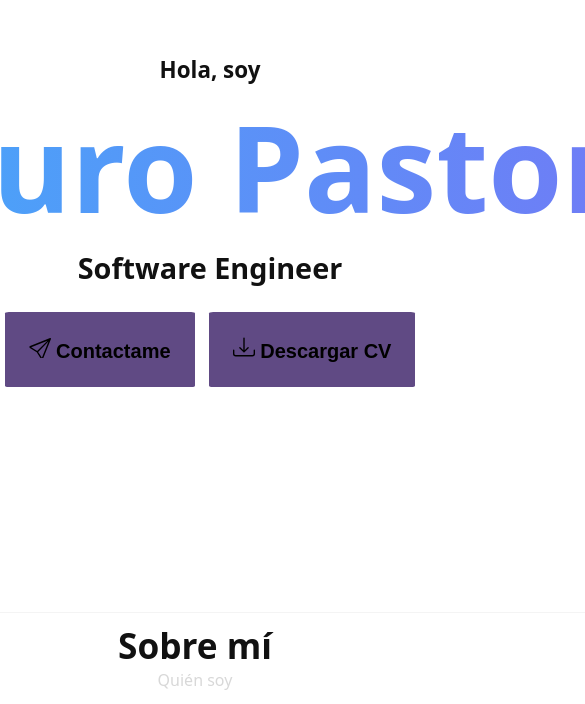
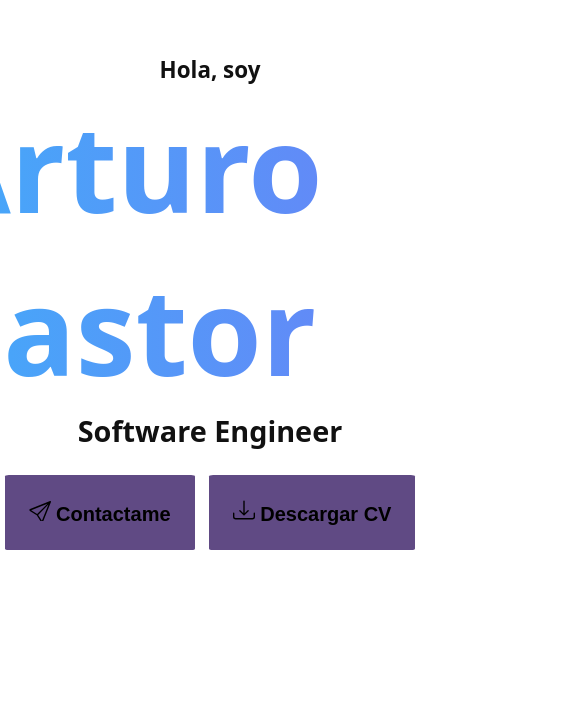
Before and after one commit to ArthurDev123/mi-portfolio, an Astro site: page / in a window 390 px wide. Shown: the part 136-840 px from the top of the page, 585 px wide, since content can reach past the window. Built offline with nearby package versions, Linux system fonts and the light colour scheme; Astro itself is replaced by a stand-in of ours.

```diff
--- a/src/components/Projects_Inverse.astro
+++ b/src/components/Projects_Inverse.astro
@@ -68,6 +68,12 @@
     justify-content: center;
     gap: 20px;
   }
+  @media (max-width: 768px) {
+    #project {
+      flex-direction: column; /* columnas en móviles */
+      padding: 10px;
+    }
+  }
   #info-project {
     flex: 0 700px;
     max-width: 550px;
--- a/src/styles/background.scss
+++ b/src/styles/background.scss
@@ -14,6 +14,8 @@
     Oxygen, Ubuntu, Cantarell, "Open Sans", "Helvetica Neue", sans-serif;
   color-scheme: light dark;
   color: aliceblue;
+  width: 100%; /* importante */
+  max-width: 100vw;
 }
 
 @function random_range($min, $max) {
--- a/src/styles/global.css
+++ b/src/styles/global.css
@@ -10,8 +10,10 @@
   color: aliceblue;
   height: auto; /* no los fuerces a 100vh */
   min-height: 100vh; /* solo altura mínima */
-   overflow-y: scroll;
-   overflow-x: hidden;
+  overflow-y: scroll;
+  overflow-x: hidden;
+  width: 100%; /* importante */
+  max-width: 100vw;
 }
 span {
   font-weight: bold;
```
